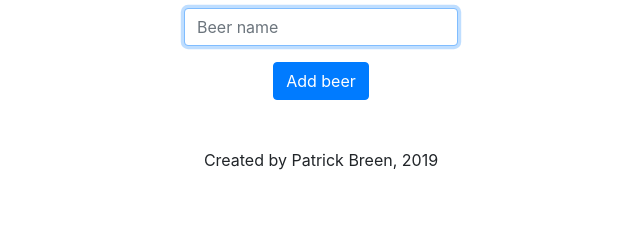
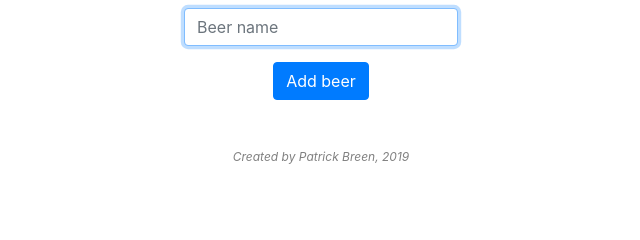
Before and after one commit to ptrkbrn/dollar-slice, a Flask app: page /add_beer/ in a window 1280 px wide. Shown: the part 152-392 px from the top of the page, without its empty margins (319-959 px from the left). Run offline with Flask 2, Linux system fonts and the light colour scheme; the visitor is signed in with stand-in values (Sample User, id 1); some libraries are stand-ins or nearby versions.

Commit message:
implement minor styling improvements

```diff
--- a/static/styles.css
+++ b/static/styles.css
@@ -2,7 +2,10 @@ body {
 	text-align: center;
 	align-items: center;
 }
-
+footer {
+	color: grey;
+	font-size: 12px;
+}
 main .form-control {
 	display: inline-block;
 	width: auto;
--- a/templates/layout.html
+++ b/templates/layout.html
@@ -41,7 +41,7 @@
 	<script src="https://cdnjs.cloudflare.com/ajax/libs/popper.js/1.14.7/umd/popper.min.js" integrity="sha384-UO2eT0CpHqdSJQ6hJty5KVphtPhzWj9WO1clHTMGa3JDZwrnQq4sF86dIHNDz0W1" crossorigin="anonymous"></script>
 	<script src="https://stackpath.bootstrapcdn.com/bootstrap/4.3.1/js/bootstrap.min.js" integrity="sha384-JjSmVgyd0p3pXB1rRibZUAYoIIy6OrQ6VrjIEaFf/nJGzIxFDsf4x0xIM+B07jRM" crossorigin="anonymous"></script>
 	<footer>
-		Created by Patrick Breen, 2019
+		<em>Created by Patrick Breen, 2019</em>
 	</footer>
 </body>
 </html>
```
Also changed, not shown: 2 other files.
